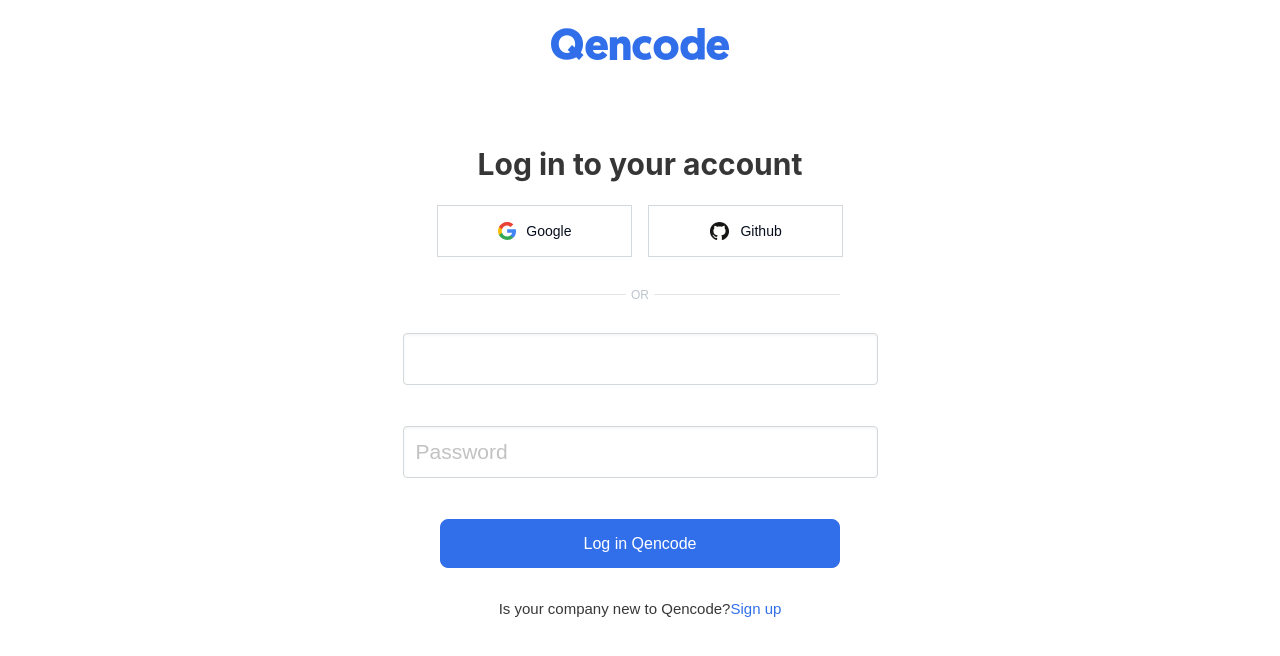
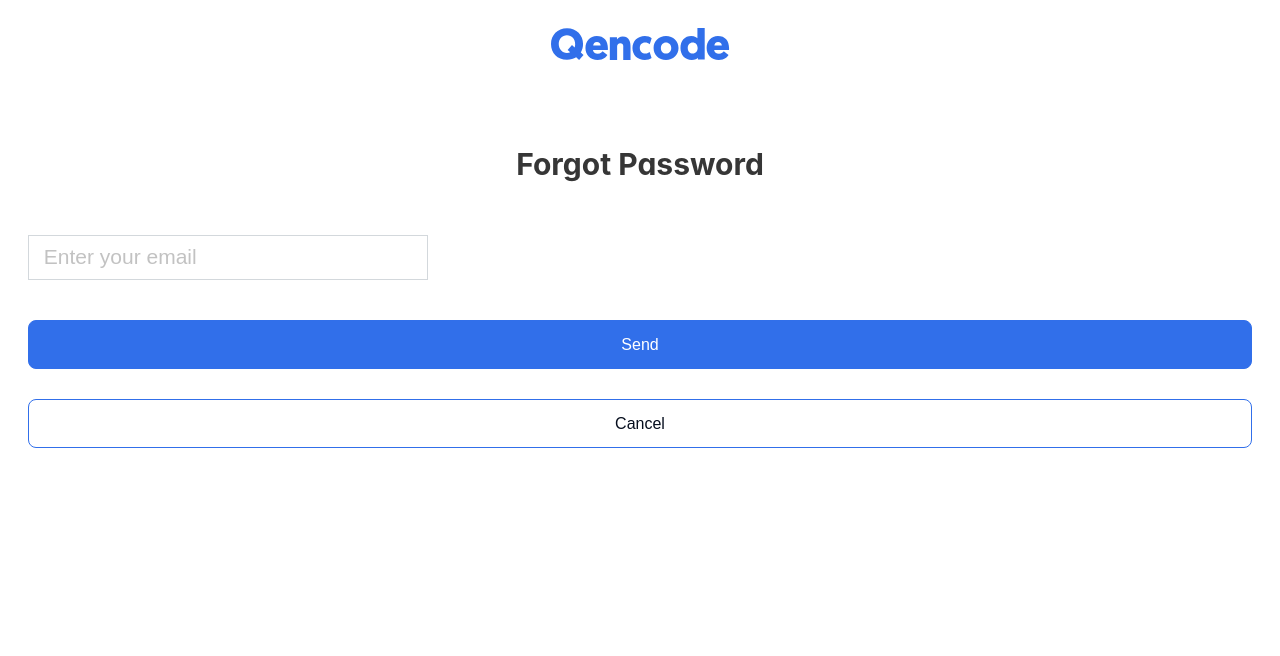
Before and after one commit to victorgri/react-login-interface, a React (Vite) app: page /forgot in a window 1280 px wide. Shown: the top 656 px of the page. Built offline with nearby package versions, Linux system fonts and the light colour scheme.

Commit message:
added ability to see password

```diff
--- a/package.json
+++ b/package.json
@@ -15,6 +15,7 @@
     "@react-oauth/google": "^0.12.1",
     "bulma": "^0.9.4",
     "gapi": "^0.0.3",
+    "primereact": "^10.5.1",
     "react": "^18.2.0",
     "react-dom": "^18.2.0",
     "react-hook-form": "^7.51.1",
--- a/src/App.jsx
+++ b/src/App.jsx
@@ -1,15 +1,24 @@
-import './App.css'
-import { Login } from './components/Login/Login'
+import {BrowserRouter, Routes, Route} from 'react-router-dom'
+import { Login } from './components/Login/Login';
+import './App.css';
+import { Forgot } from './components/Forgot/Forgot';
+import { Reset } from './components/Reset/Reset';
 
 function App() {
 
 
   return (
-    <>
-      <img className="logo" src="./logo.svg" alt="logo" />
-      <h1 className="title">Log in to your account</h1>
-      <Login />
-    </>
+    <BrowserRouter>
+      <>
+        <img className="logo" src="./logo.svg" alt="logo" />
+        <Routes>
+          <Route path="/" element={<Login />}/>
+          <Route path="/forgot" element={<Forgot />}/>
+          <Route path="/reset" element={<Reset />}/>
+        </Routes>
+      </>
+    </BrowserRouter>
+
   )
 }
 
--- /dev/null
+++ b/src/components/Forgot/Forgot.css
@@ -0,0 +1,25 @@
+.forgot {
+  display: flex;
+  flex-direction: column;
+  gap: 30px;
+}
+
+.submit-btn {
+  cursor: pointer;
+  color: #fff;
+  padding: 13px 195px 13px;
+
+  text-align: center;
+  background-color: #316FEA;
+  border-radius: 8px;
+  border: 1px solid #316FEA;
+
+  font-family: Basis Grotesque Pro, sans-serif;
+  font-size: 16px;
+  line-height: 21px;
+}
+
+.submit-btn-cancel {
+  background-color: #fff;
+  color: #060E1E;
+}
--- /dev/null
+++ b/src/components/Forgot/Forgot.jsx
@@ -0,0 +1,28 @@
+import { useForm } from 'react-hook-form';
+import { Link } from 'react-router-dom';
+import './Forgot.css';
+
+export const Forgot = () => {
+  const { register, formState: { errors } } = useForm();
+
+  return (
+    <div className="forgot">
+      <h1 className="title">Forgot Password</h1>
+      <div className="field">
+        <div className="control">
+          <input
+            className="input is-large"
+            type="email"
+            {...register('email',
+              { required: 'Email is required', pattern: { value: /^\S+@\S+$/i, message: 'Invalid email address' } })}
+            placeholder="Enter your email"
+          />
+          <p style={{ color: 'red' }}>{errors.email?.message}</p>
+        </div>
+      </div>
+      <Link className="submit-btn" to="/reset">Send</Link>
+      <Link className="submit-btn submit-btn-cancel" to="/">Cancel</Link>
+
+    </div>
+  )
+}
--- a/src/components/Login/Login.css
+++ b/src/components/Login/Login.css
@@ -2,6 +2,8 @@
   display: flex;
   flex-direction: column;
   gap: 30px;
+  width: 400px;
+  margin: 0 auto;
 }
 
 .login-top {
@@ -56,14 +58,42 @@
   gap: 30px;
 }
 
+.control {
+  display: flex;
+  justify-content: space-between;
+  align-items: center;
+  width: 400px;
+  border: 1.2px solid #D3D8DC;
+  padding-right: 14px;
+}
+
+.checkbox {
+  width: 0;
+  height: 0;
+}
+
+.checkbox-img {
+  cursor: pointer;
+  display: inline-block;
+  width: 20px;
+  height: 20px;
+  background-image: url(../../../public/img/eye.svg);
+}
+
 .input {
-  padding: 14px 190px 14px 12px;
-
-  border: 1.2px solid #D3D8DC;
+  height: 100%;
   font-family: Basis Grotesque Pro, sans-serif;
   font-size: 15px;
   line-height: 20px;
+  outline: none;
+  box-shadow: none;
+  border: none;
 }
+
+.label {
+  display: flex;
+}
+
 
 .submit {
   cursor: pointer;
@@ -94,3 +124,14 @@
   line-height: 20px;
   color: #316FEA;
 }
+
+.input-link {
+  display: flex;
+  justify-content: end;
+
+  text-decoration: none;
+  font-family: Basis Grotesque Pro, sans-serif;
+  font-size: 14px;
+  line-height: 20px;
+  color: #316FEA;
+}
--- a/src/components/Login/Login.jsx
+++ b/src/components/Login/Login.jsx
@@ -1,23 +1,30 @@
 /* eslint-disable react-hooks/exhaustive-deps */
-import { useEffect } from 'react';
+import { useEffect, useState } from 'react';
 import { useForm } from 'react-hook-form';
 import { useGoogleLogin } from '@react-oauth/google';
 import './Login.css';
+import { Link } from 'react-router-dom';
 
+
+// Data to login with github
 const GITHUB_CLIENT_ID = '15086237634938d4a94b';
 const GITHUB_CLIENT_SECRET = 'd0137205364daf369592f9b5f68eab2de53e8408';
 const githubOAuthURL = `https://github.com/login/oauth/authorize?client_id=${GITHUB_CLIENT_ID}&scope=user`;
+
 
 export const Login = () => {
   const { register, formState: { errors }, handleSubmit } = useForm({
     mode: 'onBlur',
   });
 
+  const [type, setType] = useState('password');
 
+// Function to login with google
   const login = useGoogleLogin({
     onSuccess: tokenResponse => console.log(tokenResponse),
   });
 
+  // Function to login with github
   const handleLogin = async (code) => {
     try {
       const data = await fetch('https://github.com/login/oauth/access_token', {
@@ -51,7 +58,6 @@
     const queryString = window.location.search;
     const urlParams = new URLSearchParams(queryString);
     const code = urlParams.get('code');
-
     if (code) {
       handleLogin(code);
     }
@@ -62,9 +68,8 @@
   }, []);
 
 
-
+  // Function to login wish email and password
   const onSubmit = (data) => {
-    data.access_id = accessToken;
     fetch('https://auth-qa.qencode.com/v1/auth/login', {
       method: 'POST',
       headers: { 'Content-Type': 'application/json;charset=utf-8' },
@@ -74,6 +79,7 @@
 
   return (
     <div className="login">
+      <h1 className="title">Log in to your account</h1>
       <div className="login-top">
         <a
           href="/"
@@ -96,16 +102,23 @@
       <form className="form" onSubmit={handleSubmit(onSubmit)}>
         <div className="field">
           <div className="control">
-            <input className="input is-large" type="email" {...register('email', { required: 'Email is required', pattern: { value: /^\S+@\S+$/i, message: 'Invalid email address' } })} />
-            <p style={{color: 'red'}}>{errors.email?.message}</p>
+            <input
+            className="input is-large"
+            type="email"
+              {...register('email',
+                {
+                  required: 'Email is required',
+                })}
+            />
           </div>
+          <p style={{ color: 'red' }}>{errors.email?.message}</p>
         </div>
 
         {!errors.email && (
           <div className="field">
             <div className="control">
               <input
-                type="password"
+                type={type}
                 className="input is-large"
                 placeholder="Password"
                 {...register('password', {
@@ -114,18 +127,24 @@
                     value: 8,
                     message: 'Min 8 symbols'
                   },
-                  pattern: {
-                    value: /^(?=.*[0-9])(?=.*[a-z])(?=.*[A-Z])([a-zA-Z0-9]{8})$/,
-                    message: 'At least 8 characters and 1 number, lowercase and uppercase letter'
-                  }
                 })}
               />
-              <p style={{ color: 'red' }}>{errors.password?.message}</p>
+              <label className="label">
+                <input className="checkbox" type="checkbox" onChange={() => type === 'password'? setType('text') : setType('password')}/>
+                <span className="checkbox-img"/>
+              </label>
+
             </div>
+            <Link className="input-link" to="/forgot" >Forgot your password?</Link>
+            <p style={{ color: 'red' }}>{errors.password?.message}</p>
           </div>
+
+
+
+
         )}
 
-        <button type="submit" className="submit">Log in Qencode</button>
+        <button type="submit" className="submit">Log in to Qencode</button>
       </form>
 
       <div className="login-bottom">
--- /dev/null
+++ b/src/components/Reset/Reset.css
@@ -0,0 +1,15 @@
+.submit-btn {
+  cursor: pointer;
+  color: #fff;
+  padding: 13px 155px 13px;
+
+  text-align: center;
+  background-color: #316FEA;
+  border-radius: 8px;
+  border: 1px solid #316FEA;
+
+  text-decoration: none;
+  font-family: Basis Grotesque Pro, sans-serif;
+  font-size: 16px;
+  line-height: 21px;
+}
--- /dev/null
+++ b/src/components/Reset/Reset.jsx
@@ -0,0 +1,69 @@
+import { useState } from 'react';
+import { useForm } from 'react-hook-form';
+import { Link } from 'react-router-dom';
+
+export const Reset = () => {
+  const { register, formState: { errors } } = useForm({
+    mode: 'onBlur',
+  });
+
+  const [passwordType, setPasswordType] = useState('password');
+  const [confirm, setConfirm] = useState('password');
+
+  return (
+    <>
+      <h1 className="title">Create new password</h1>
+      <form>
+        <div className="field">
+          Password
+          <div className="control">
+
+            <input
+              type={passwordType}
+              className="input is-large"
+              placeholder="Password"
+              {...register('password', {
+                required: 'Password is required',
+                minLength: {
+                  value: 8,
+                  message: 'Min 8 symbols'
+                },
+              })}
+            />
+            <label className="label">
+              <input className="checkbox" type="checkbox" onChange={() => passwordType === 'password' ? setPasswordType('text') : setPasswordType('password')} />
+              <span className="checkbox-img" />
+            </label>
+          </div>
+          <p style={{ color: 'red' }}>{errors.password?.message}</p>
+        </div>
+        <div className="field">
+          Confirm
+          <div className="control">
+
+            <input
+              type={confirm}
+              className="input is-large"
+              placeholder="Password"
+              {...register('password', {
+                required: 'Password is required',
+                minLength: {
+                  value: 8,
+                  message: 'Min 8 symbols'
+                },
+              })}
+            />
+            <label className="label">
+              <input className="checkbox" type="checkbox" onChange={() => confirm === 'password' ? setConfirm('text') : setConfirm('password')} />
+              <span className="checkbox-img" />
+            </label>
+          </div>
+          <p style={{ color: 'red' }}>{errors.password?.message}</p>
+        </div>
+
+        <Link to="/" className="submit-btn">Reset password</Link>
+      </form>
+
+    </>
+  )
+}
--- a/src/main.jsx
+++ b/src/main.jsx
@@ -1,4 +1,5 @@
 import { GoogleOAuthProvider } from '@react-oauth/google';
+import 'primereact/resources/themes/lara-light-cyan/theme.css';
 import '@fortawesome/fontawesome-free/css/all.css';
 import 'bulma';
 import ReactDOM from 'react-dom/client'
```
Also changed, not shown: public/img/eye.svg (added), 1 other file (tests, documents, lock files or other folders).
